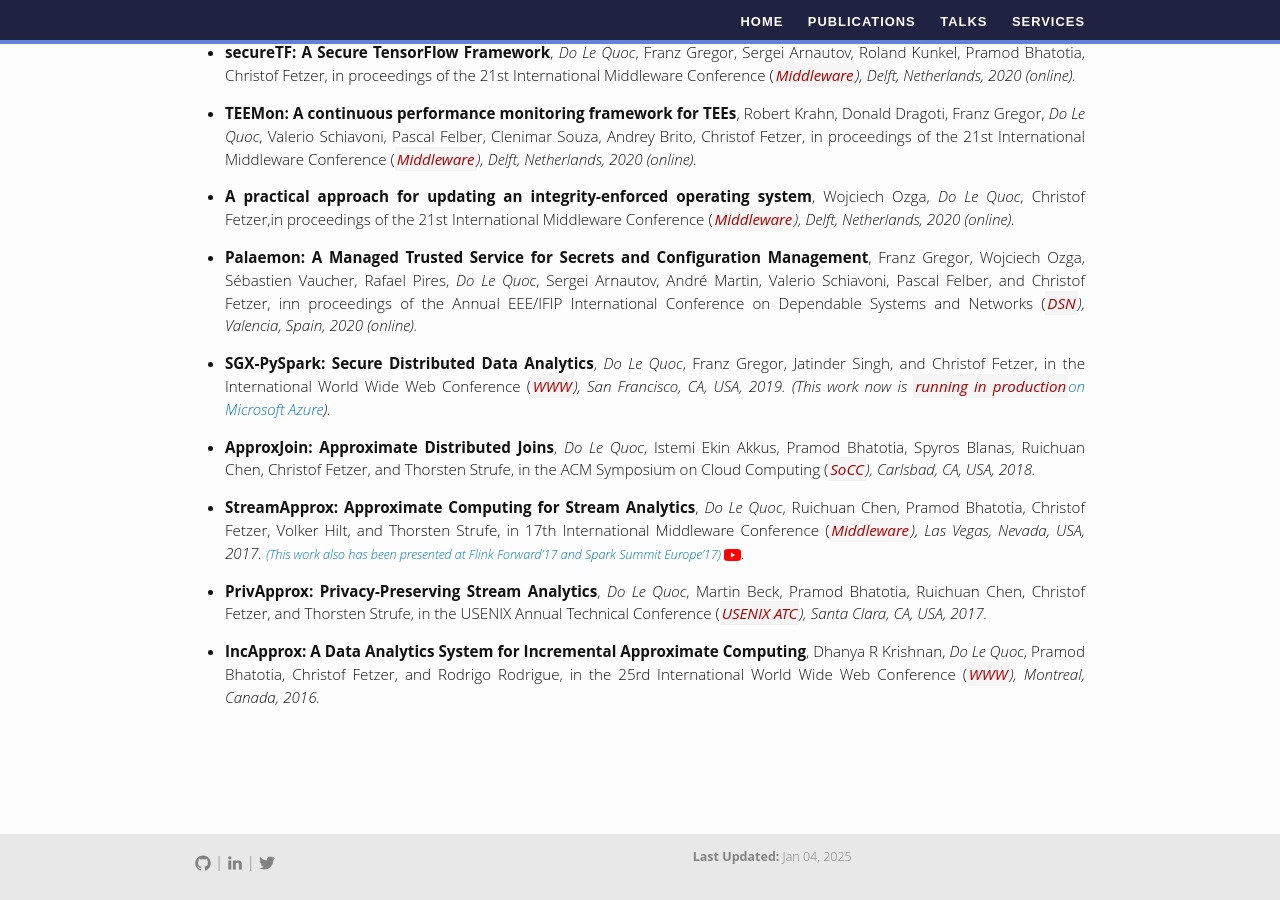
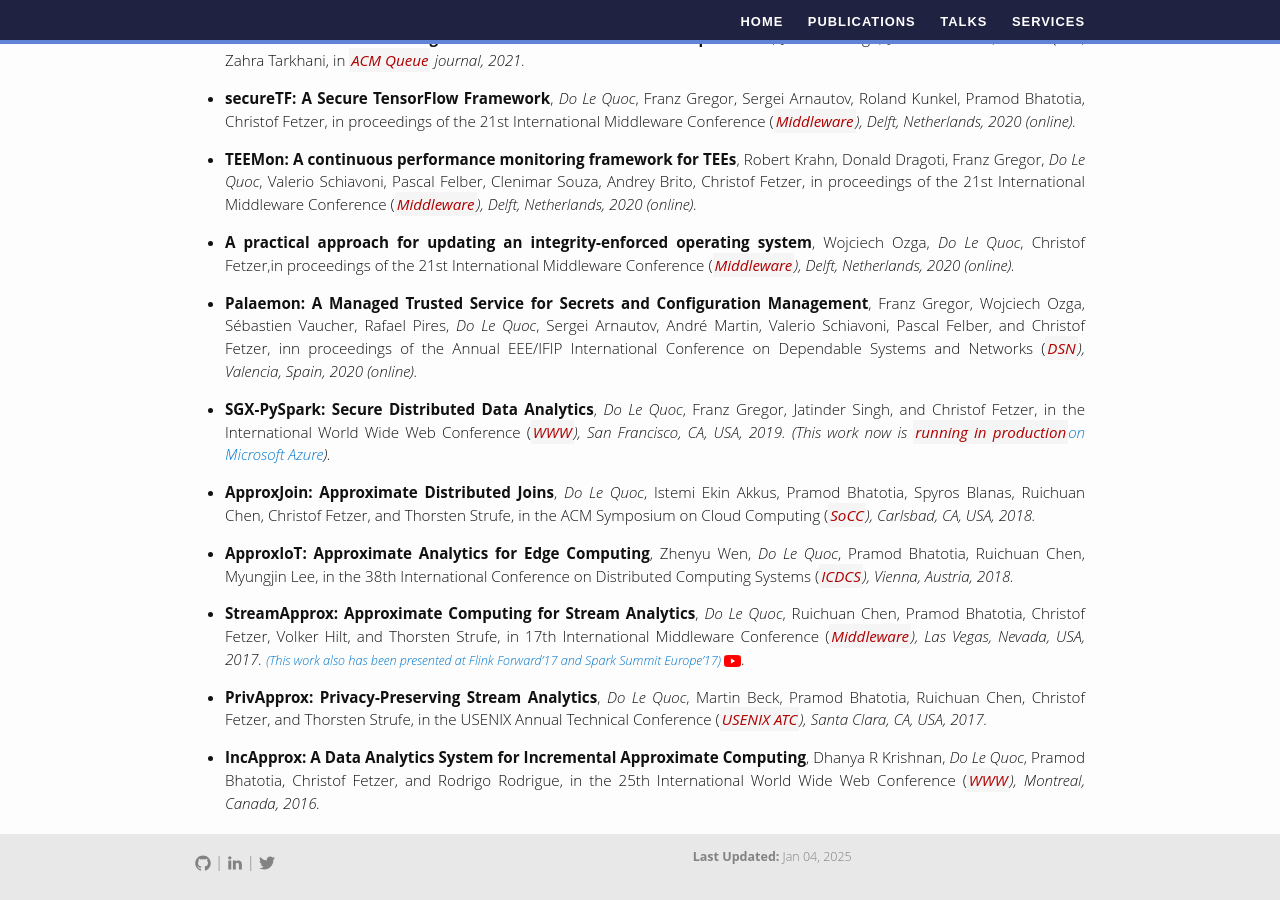
Before and after one commit to doflink/doflink.github.io, a Jekyll site: the page built from index.md, in a window 1280 px wide and 900 px high, scrolled down 907 px. Built offline with Jekyll 4.4.1, drawn with Linux system fonts in a browser that asks for light colours; our own code applies the rules of GitHub Pages for plain Markdown files; some of the changed text lies outside the part shown.

Commit message:
update 2025

```diff
--- a/index.md
+++ b/index.md
@@ -27,7 +27,10 @@ Munich, Germany <br>
 <p align="justify">
 <!-- a class="tosu">I have successfully defended my PhD thesis!!!</a> -->
 
-I'm a principal research engineer at Huawei Munich Research Center. Before joining Huawei, I was a co-founder of <a href="https://scontain.com/" target="_blank">Scontain</a> GmbH <br>  which builds confidential computing services for customers. I obtained a PhD (Dr. -Ing.) from TU Dresden under supervision of <a href="https://tu-dresden.de/ing/informatik/sya/se/die-professur/inhaber-in" target="_blank"> Prof. Dr. Christof Fetzer</a> and <a href="http://homepages.inf.ed.ac.uk/pbhatoti" target="_blank"> Prof. Dr. Pramod Bhatotia</a> in Jan 2018.
+I'm a principal research engineer at Huawei Munich Research Center. Before joining Huawei, I was a co-founder of <a href="https://scontain.com/" target="_blank">Scontain</a> GmbH <br>  which builds confidential computing services for customers.
+<br>
+<br>
+I obtained a PhD (Dr. -Ing.) from TU Dresden under supervision of <a href="https://tu-dresden.de/ing/informatik/sya/se/die-professur/inhaber-in" target="_blank"> Prof. Dr. Christof Fetzer</a> and <a href="http://homepages.inf.ed.ac.uk/pbhatoti" target="_blank"> Prof. Dr. Pramod Bhatotia</a> in Jan 2018.
 <!-- a Since April 2018, I have joined  <a href="http://scontain.com" target="_blank">Scontain</a> startup as a co-founder.-->
 During my Ph.D., I’ve been lucky to have fruitful internship/collaboration with <a href="https://www.bell-labs.com/">Bell Labs</a>. Prior to joining TU Dresden, I received my master degree in computer science from Pohang University of Science and Technology (POSTECH), Korea in 2012 under the supervision of <a href="http://dpnm.postech.ac.kr/~jwkhong/" target="_blank">Prof. Dr. James Won-Ki Hong</a>.
 <br>
@@ -62,12 +65,14 @@ Roland Kunkel, Pramod Bhatotia, Christof Fetzer, in proceedings of the 21st Inte
 
 - **ApproxJoin: Approximate Distributed Joins**, _Do Le Quoc_, Istemi Ekin Akkus, Pramod Bhatotia, Spyros Blanas, Ruichuan Chen, Christof Fetzer, and Thorsten Strufe, in the ACM Symposium on Cloud Computing (<em><a class="tosu">SoCC</a>), Carlsbad, CA, USA, 2018.
 
+- **ApproxIoT: Approximate Analytics for Edge Computing**, Zhenyu Wen, _Do Le Quoc_, Pramod Bhatotia, Ruichuan Chen, Myungjin Lee, in the 38th International Conference on Distributed Computing Systems (<em><a class="tosu">ICDCS</a>), Vienna, Austria, 2018.
+
 - **StreamApprox: Approximate Computing for Stream Analytics**, _Do Le Quoc_, Ruichuan Chen, Pramod Bhatotia, Christof Fetzer, Volker Hilt, and Thorsten Strufe, in 17th International Middleware Conference (<em><a class="tosu">Middleware</a>), Las Vegas, Nevada, USA, 2017. <small><a>(This work also has been presented at Flink Forward'17 and Spark Summit Europe'17)
 </a></small><a href="https://www.youtube.com/watch?v=86hgL1bqW6g&ab_channel=Databricks"><img class="t0" width="2%" src="/images/youtube-icon.png" alt="youtube"></a>.
 
 - **PrivApprox: Privacy-Preserving Stream Analytics**, _Do Le Quoc_, Martin Beck,  Pramod Bhatotia,  Ruichuan Chen, Christof Fetzer, and Thorsten Strufe, in the USENIX Annual Technical Conference (<em><a class="tosu">USENIX ATC</a>), Santa Clara, CA, USA, 2017.
 
-- **IncApprox: A Data Analytics System for Incremental Approximate Computing**, Dhanya R Krishnan, _Do Le Quoc_, Pramod Bhatotia, Christof Fetzer, and Rodrigo Rodrigue, in the 25rd International World Wide Web Conference (<em><a class="tosu">WWW</a>), Montreal, Canada, 2016.
+- **IncApprox: A Data Analytics System for Incremental Approximate Computing**, Dhanya R Krishnan, _Do Le Quoc_, Pramod Bhatotia, Christof Fetzer, and Rodrigo Rodrigue, in the 25th International World Wide Web Conference (<em><a class="tosu">WWW</a>), Montreal, Canada, 2016.
 
 
 
```
Also changed, not shown: publications.md (+1 -1 lines), services.md (+1 -1 lines), talks.md (+0 -3 lines), 4 other files.
